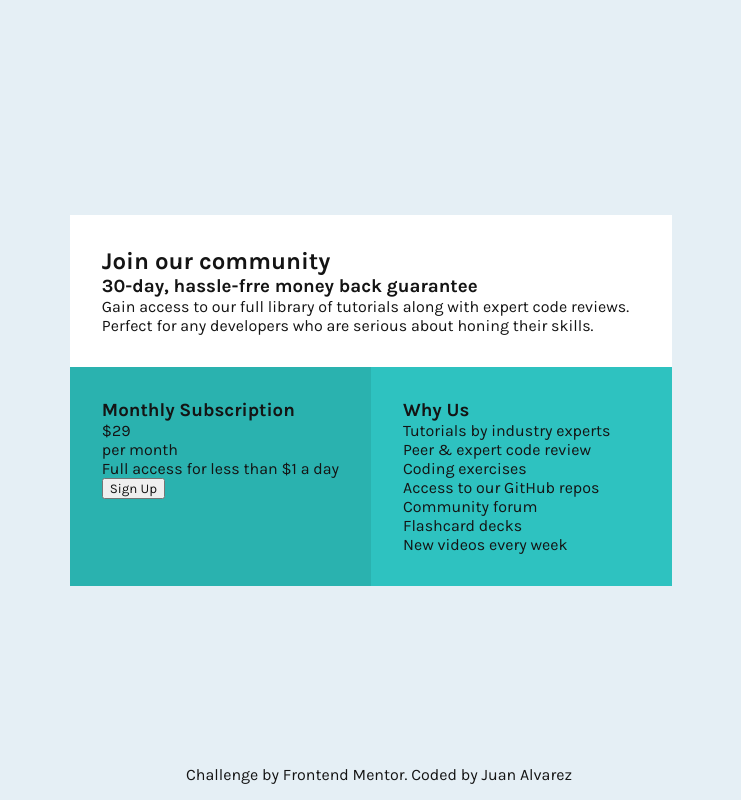
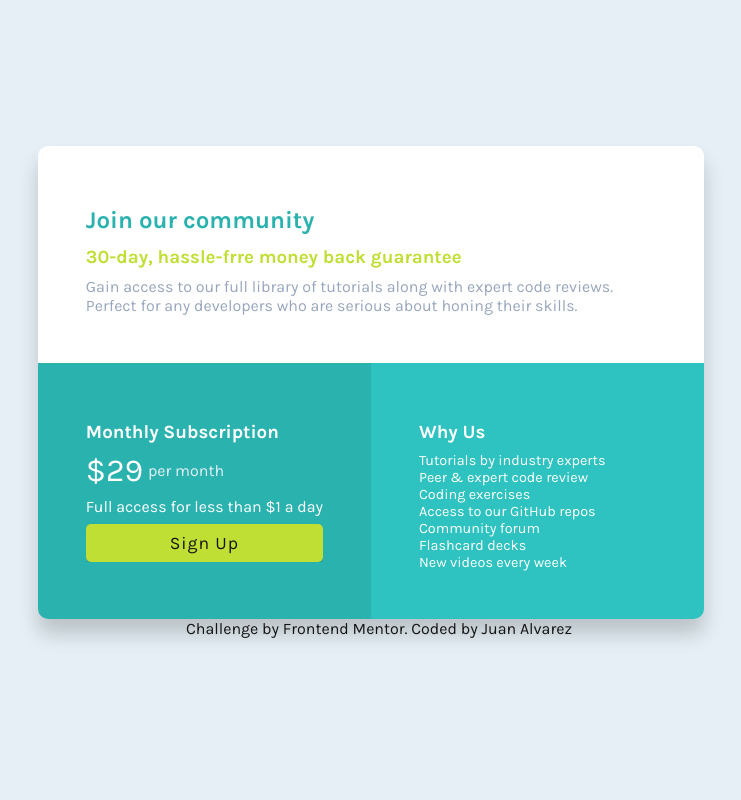
Before and after one commit to juanzenn/single-price-grid, a plain HTML site: page index.html in a window 1280 px wide. Shown: the whole page, without its empty margins (269-1010 px from the left). Drawn offline with Linux system fonts and the light colour scheme.

Commit message:
Final stage
Production ready, all styles are good! Spacing is nice

```diff
--- a/index.html
+++ b/index.html
@@ -14,38 +14,37 @@
   <div id="main" class="container">
     <section class="section1">
       <div>
-        <h2>Join our community</h2>
-        <h3>30-day, hassle-frre money back guarantee</h3>
-        <p>Gain access to our full library of tutorials along with expert code reviews.</p>
-        <p>Perfect for any developers who are serious about honing their skills.</p>
+        <h2 class="text-cyan my">Join our community</h2>
+        <h3 class="text-green my">30-day, hassle-frre money back guarantee</h3>
+        <p class="text-blue">Gain access to our full library of tutorials along with expert code reviews.</p>
+        <p class="text-blue">Perfect for any developers who are serious about honing their skills.</p>
       </div>
     </section>
     <section class="section2">
       <div>
-        <h3>Monthly Subscription</h3>
-        <div>
-          <p>$29</p> <span>per month</span>
+        <h3 class="text-white my">Monthly Subscription</h3>
+        <div id="price" class="flex align-center">
+          <p class="text-white">$29</p> <span class="text-gray">per month</span>
         </div>
-        <p>Full access for less than $1 a day</p>
-        <button>
+        <p class="text-white my">Full access for less than $1 a day</p>
+        <button class="text-white btn">
           Sign Up
         </button>
       </div>
     </section>
     <section class="section3">
       <div>
-        <h3>Why Us</h3>
-        <p>Tutorials by industry experts</p>
-        <p>Peer & expert code review</p>
-        <p>Coding exercises</p>
-        <p>Access to our GitHub repos</p>
-        <p>Community forum</p>
-        <p>Flashcard decks</p>
-        <p>New videos every week</p>
+        <h3 class="text-white my">Why Us</h3>
+        <p class="text-white text-sm">Tutorials by industry experts</p>
+        <p class="text-white text-sm">Peer & expert code review</p>
+        <p class="text-white text-sm">Coding exercises</p>
+        <p class="text-white text-sm">Access to our GitHub repos</p>
+        <p class="text-white text-sm">Community forum</p>
+        <p class="text-white text-sm">Flashcard decks</p>
+        <p class="text-white text-sm">New videos every week</p>
       </div>
     </section>
   </div>
-
 
 
   <footer>
--- a/main.css
+++ b/main.css
@@ -12,6 +12,7 @@
 body {
   background-color: hsl(204, 43%, 93%);
   display: flex;
+  flex-direction: column;
   justify-content: center;
   align-items: center;
   height: 100vh;
@@ -30,13 +31,28 @@ a:hover {
   max-width: fit-content;
   margin-right: auto;
   margin-left: auto;
+  border-radius: 10px;
+  box-shadow: 0px 15px 20px 0px rgba(0, 0, 0, 0.185);
+}
+
+@media(max-width:425px) {
+  .container {
+    max-width: 90vw;
+  }
 }
 
 footer {
   margin-left: 1rem;
-  margin-bottom:1rem;
-  position:absolute;
-  bottom: 0;
+  margin-bottom: 1rem;
+  /* position: absolute;
+  bottom: 0; */
+}
+
+@media(max-width:425px) {
+  footer {
+    margin: 0 auto;
+    margin-bottom: 0.3rem;
+  }
 }
 
 /* Grid setup */
@@ -57,8 +73,8 @@ footer {
   grid-template-columns: 1fr 1fr;
   grid-template-rows: auto;
   grid-template-areas:
-  "section1 section1"
-  "section2 section3";
+    "section1 section1"
+    "section2 section3";
 }
 
 @media(max-width:425px) {
@@ -70,17 +86,101 @@ footer {
 /* Section 1 */
 .section1 {
   background-color: white;
-  padding: 2rem;
+  padding: 3rem;
 }
 
 /* Section 2 */
 .section2 {
   background-color: hsl(179, 62%, 43%);
-  padding: 2rem;
+  padding: 3rem;
 }
 
 /* Section 3 */
 .section3 {
   background-color: hsl(179, 62%, 47%);
-  padding: 2rem;
+  padding: 3rem;
 }
+
+@media(max-width:425px) {
+
+  .section1,
+  .section2,
+  .section3 {
+    padding: 1rem;
+  }
+}
+
+/* Accesory classes */
+
+.text-white {
+  color: white;
+}
+
+.text-cyan {
+  color: hsl(179, 62%, 43%);
+}
+
+.text-green {
+  color: hsl(71, 73%, 54%);
+}
+
+.text-gray {
+  color: hsl(204, 43%, 93%);
+}
+
+.text-blue {
+  color: hsl(218, 22%, 67%);
+}
+
+/* Position */
+.flex {
+  display: flex;
+}
+
+.align-center {
+  align-items: center;
+}
+
+.justify-between {
+  justify-content: space-between;
+}
+
+.text-sm {
+  font-size: 0.9rem;
+}
+
+/* Spacing */
+
+.my {
+  margin: 0.5em 0;
+}
+
+/* Extras */
+
+#price p {
+  font-size: 2rem;
+  margin-right: .3rem;
+}
+
+.btn {
+  color: #141414;
+  background-color: hsl(71, 73%, 54%);
+  border: none;
+  width: 100%;
+  border-radius: 5px;
+  padding: .5em 1em;
+  font-size: 1.1rem;
+  cursor: pointer;
+  outline: none;
+  box-shadow: 0px 15px 20px 0px rgba(0, 0, 0, 0.185);
+  letter-spacing: 1px;
+}
+
+.btn:hover {
+  background-color: hsl(71, 73%, 70%);
+  color: #141414;
+}
+
+.btn:focus {
+  outline: none;
+}
```
